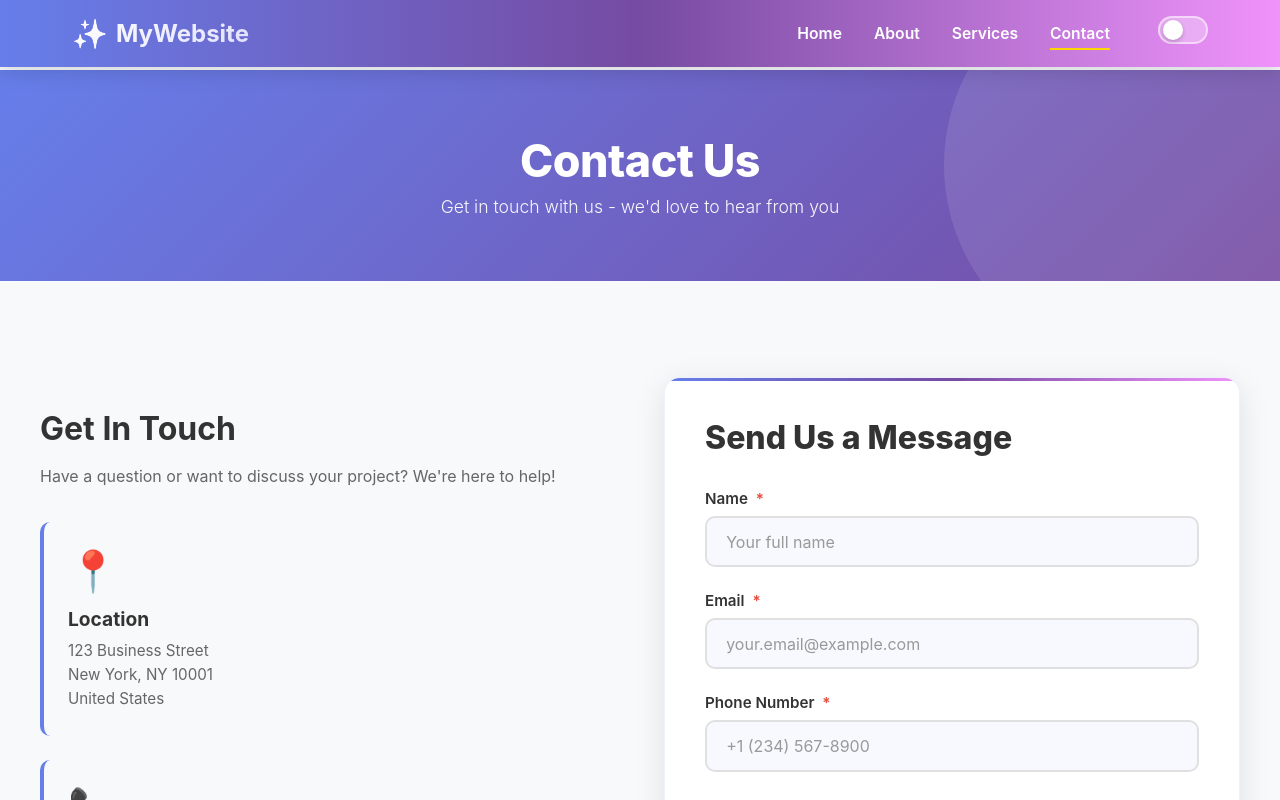
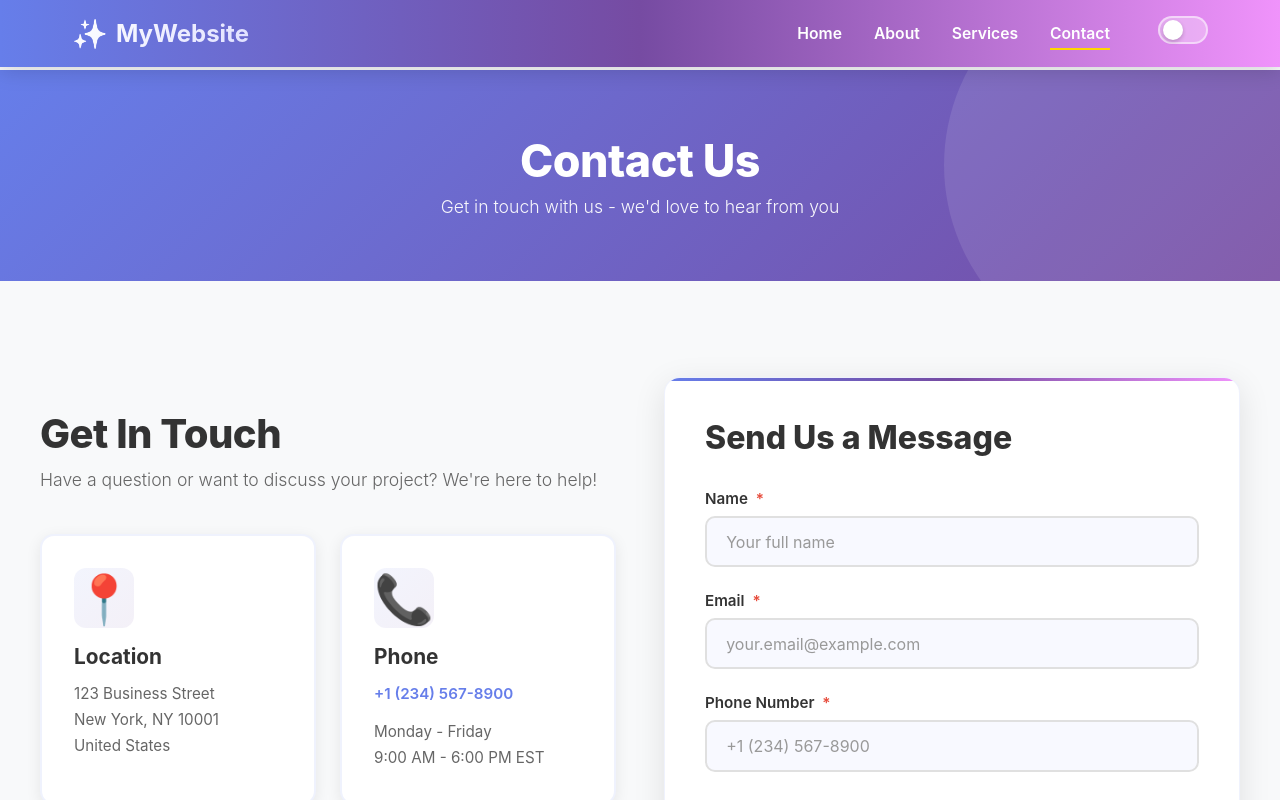
Before and after one commit to vishalkashyap19/promptEngineering, a React (Vite) app: page /contact in a window 1280 px wide. Shown: the top 800 px of the page. Built offline with nearby package versions, Linux system fonts and the light colour scheme; no server answers.

Commit message:
Modernize Get In Touch section with enhanced UI, better cards, animations, and dark mode support

```diff
--- a/src/pages/Contact.css
+++ b/src/pages/Contact.css
@@ -59,54 +59,92 @@
 }
 
 .contact-info h2 {
-  font-size: 2rem;
+  font-size: 2.5rem;
   color: #333;
-  margin-bottom: 1rem;
+  margin-bottom: 0.5rem;
+  font-weight: 800;
+  letter-spacing: -0.5px;
 }
 
 .contact-info > p {
   color: #666;
-  font-size: 1rem;
-  margin-bottom: 2rem;
+  font-size: 1.1rem;
+  margin-bottom: 2.5rem;
   line-height: 1.6;
+  font-weight: 300;
 }
 
 .info-cards {
   display: grid;
-  grid-template-columns: 1fr;
+  grid-template-columns: 1fr 1fr;
   gap: 1.5rem;
 }
 
 .info-card {
-  padding: 1.5rem;
-  background: #f8f9fa;
-  border-radius: 10px;
-  border-left: 4px solid #667eea;
+  padding: 2rem;
+  background: white;
+  border-radius: 14px;
+  border: 2px solid rgba(102, 126, 234, 0.1);
+  transition: all 0.4s cubic-bezier(0.34, 1.56, 0.64, 1);
+  position: relative;
+  overflow: hidden;
+  box-shadow: 0 4px 15px rgba(0, 0, 0, 0.08);
+}
+
+.info-card::before {
+  content: '';
+  position: absolute;
+  top: 0;
+  left: 0;
+  right: 0;
+  height: 4px;
+  background: linear-gradient(90deg, #667eea 0%, #764ba2 50%, #f093fb 100%);
+  transform: scaleX(0);
+  transition: transform 0.4s ease;
+  transform-origin: left;
+}
+
+.info-card:hover {
+  transform: translateY(-8px);
+  box-shadow: 0 16px 32px rgba(102, 126, 234, 0.2);
+  border-color: rgba(102, 126, 234, 0.2);
+}
+
+.info-card:hover::before {
+  transform: scaleX(1);
+}
+
+.info-icon {
+  font-size: 3rem;
+  margin-bottom: 1rem;
+  display: flex;
+  align-items: center;
+  justify-content: center;
+  width: 60px;
+  height: 60px;
+  background: linear-gradient(135deg, #667eea15 0%, #764ba215 100%);
+  border-radius: 12px;
   transition: all 0.3s ease;
 }
 
-.info-card:hover {
-  transform: translateX(5px);
-  box-shadow: 0 8px 16px rgba(102, 126, 234, 0.15);
-}
-
-.info-icon {
-  font-size: 2.5rem;
-  margin-bottom: 0.75rem;
-  display: block;
+.info-card:hover .info-icon {
+  background: linear-gradient(135deg, #667eea 0%, #764ba2 100%);
+  transform: scale(1.1) rotate(5deg);
+  color: white;
 }
 
 .info-card h3 {
-  font-size: 1.2rem;
+  font-size: 1.3rem;
   color: #333;
-  margin-bottom: 0.5rem;
+  margin-bottom: 0.75rem;
+  font-weight: 700;
 }
 
 .info-card p {
   color: #666;
   font-size: 0.95rem;
-  line-height: 1.6;
-  margin-bottom: 0.5rem;
+  line-height: 1.7;
+  margin-bottom: 0.75rem;
 }
 
 .info-card p:last-child {
@@ -126,8 +164,9 @@
 
 .social-links {
   display: flex;
-  gap: 1rem;
+  gap: 0.75rem;
   margin-top: 0.75rem;
+  flex-wrap: wrap;
 }
 
 .social-links a {
@@ -135,9 +174,10 @@
   padding: 0.5rem 1rem;
   background: white;
   border: 2px solid #667eea;
-  border-radius: 6px;
+  border-radius: 25px;
   color: #667eea;
   font-size: 0.9rem;
+  font-weight: 600;
   transition: all 0.3s ease;
   text-decoration: none;
 }
@@ -145,6 +185,8 @@
 .social-links a:hover {
   background: #667eea;
   color: white;
+  transform: translateY(-2px);
+  box-shadow: 0 4px 12px rgba(102, 126, 234, 0.3);
 }
 
 .whatsapp-contact-link {
@@ -347,10 +389,6 @@
 
 /* Responsive Design */
 @media (max-width: 768px) {
-  .contact-page {
-    padding-top: 60px;
-  }
-
   .page-header {
     padding: 3rem 1.5rem;
     margin-bottom: 2rem;
@@ -370,7 +408,12 @@
   }
 
   .contact-info h2 {
-    font-size: 1.6rem;
+    font-size: 1.8rem;
+  }
+
+  .info-cards {
+    grid-template-columns: 1fr 1fr;
+    gap: 1.25rem;
   }
 
   .contact-form-wrapper {
@@ -498,6 +541,50 @@
   color: #ffffff;
 }
 
+:root[data-theme="dark"] .contact-info h2 {
+  color: #e0e0e0;
+}
+
+:root[data-theme="dark"] .contact-info > p {
+  color: #b0b0b0;
+}
+
+:root[data-theme="dark"] .info-card {
+  background: #2d2d2d;
+  border-color: rgba(102, 126, 234, 0.2);
+}
+
+:root[data-theme="dark"] .info-card:hover {
+  box-shadow: 0 16px 32px rgba(102, 126, 234, 0.3);
+}
+
+:root[data-theme="dark"] .info-icon {
+  background: linear-gradient(135deg, #667eea25 0%, #764ba225 100%);
+}
+
+:root[data-theme="dark"] .info-card:hover .info-icon {
+  background: linear-gradient(135deg, #667eea 0%, #764ba2 100%);
+}
+
+:root[data-theme="dark"] .info-card h3 {
+  color: #e0e0e0;
+}
+
+:root[data-theme="dark"] .info-card p {
+  color: #b0b0b0;
+}
+
+:root[data-theme="dark"] .social-links a {
+  background: #1a1a1a;
+  border-color: #667eea;
+  color: #667eea;
+}
+
+:root[data-theme="dark"] .social-links a:hover {
+  background: #667eea;
+  color: white;
+}
+
 :root[data-theme="dark"] .contact-form-wrapper {
   background: #2d2d2d;
   box-shadow: 0 8px 32px rgba(0, 0, 0, 0.5);
```
